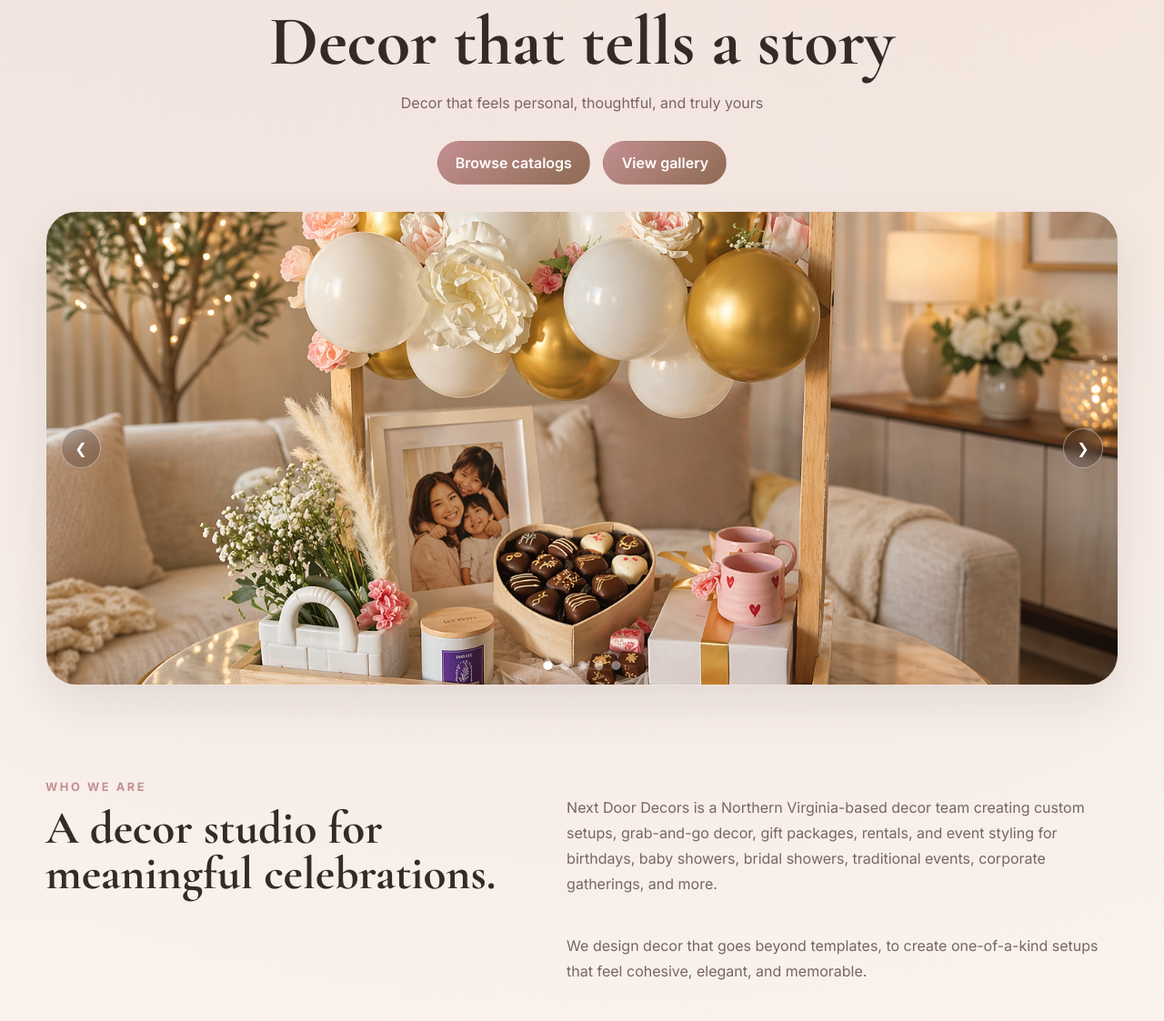
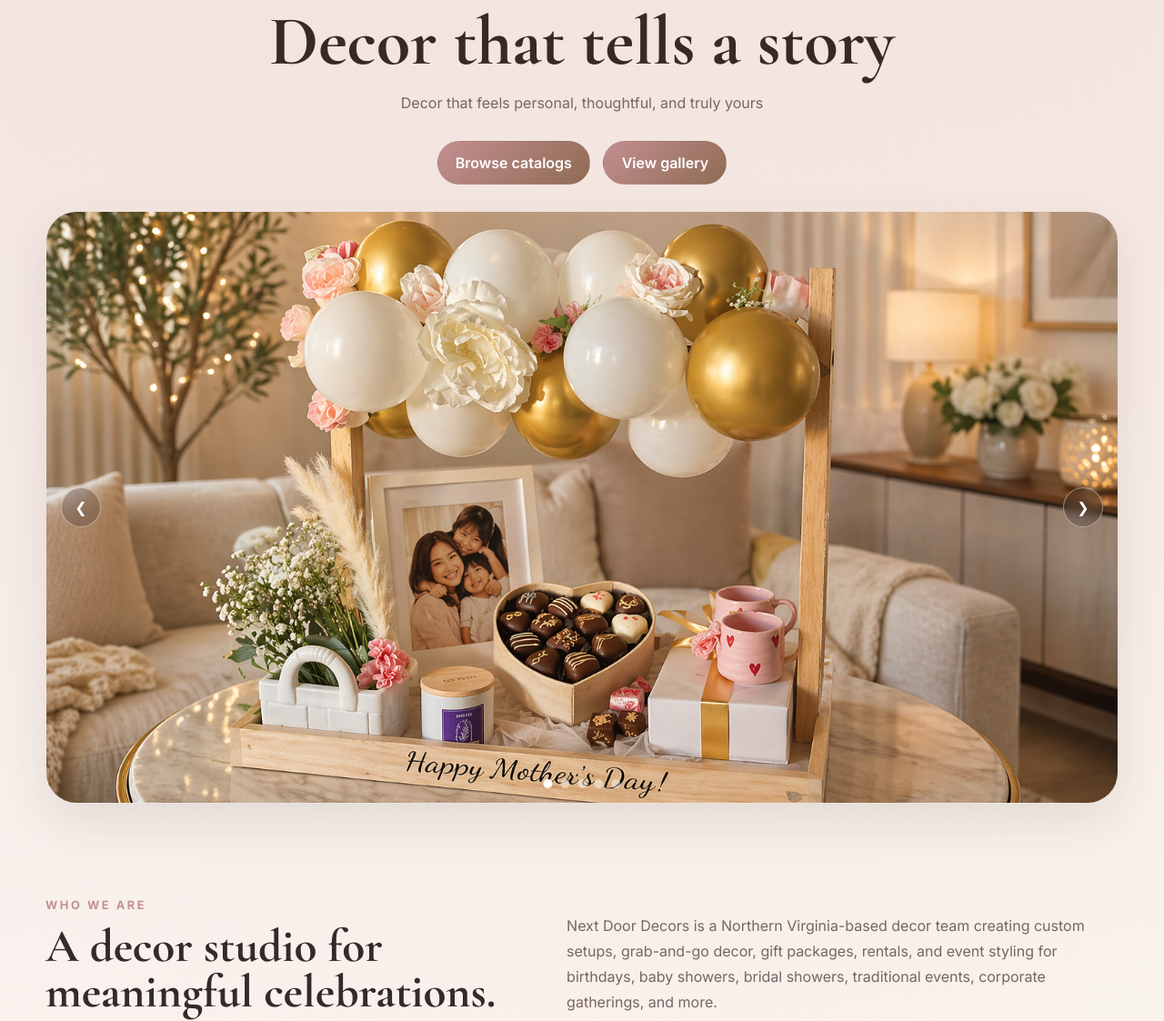
Before and after one commit to manasap/manasap.github.io, a PHP site: page /nextdoor-v2-2/index.html in a window 1280 px wide. Shown: the part 177-1300 px from the top of the page at 91% size. Run offline with PHP 8.4, Linux system fonts and the light colour scheme.

Commit message:
carousel height

```diff
--- a/nextdoor-v2-2/style.css
+++ b/nextdoor-v2-2/style.css
@@ -302,7 +302,7 @@ h3 {
 
 .hero-carousel-track {
   position: relative;
-  min-height: clamp(260px, 42vw, 520px);
+  min-height: clamp(320px, 55vw, 650px);
 }
 
 .hero-slide {
```
